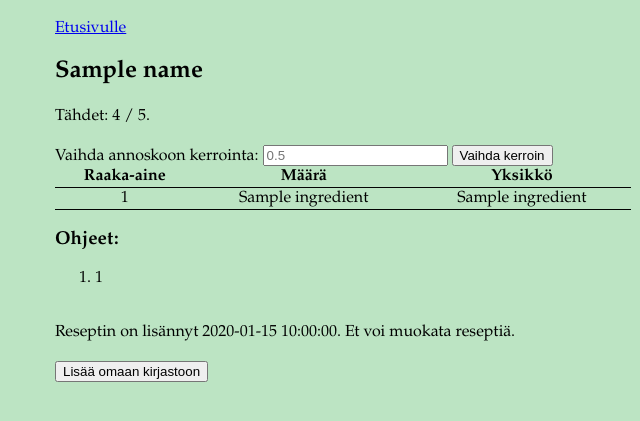
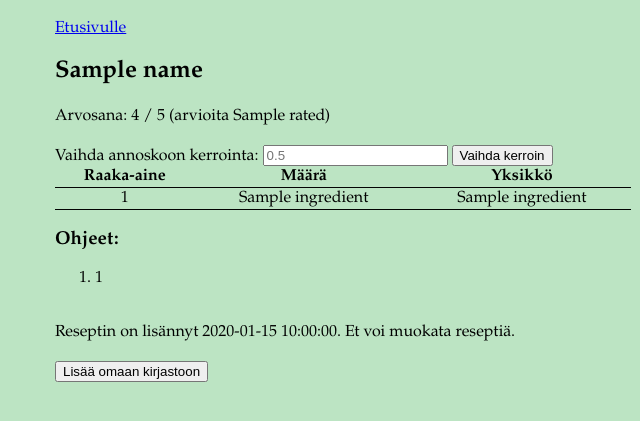
Before and after one commit to ruuskal/Reseptikirjasto, a Flask app: template templates/recipe.html in a window 1280 px wide. Shown: the top 421 px of the page, without its empty margins (225-865 px from the left). Run offline with Flask 2, Linux system fonts and the light colour scheme; the template is opened without the code that fills it: most values are stand-ins (such as "Sample title", 1, 10 or a date in 2020).

Commit message:
Added rated calculator

```diff
--- a/recipes.py
+++ b/recipes.py
@@ -13,6 +13,12 @@ def delete_note(id):
 def get_visible_amount(id):
     sql = """SELECT COUNT (DISTINCT id) FROM recipes
             WHERE added_by=:id OR public='true'"""
+    result = db.session.execute(sql, {"id":id})
+    return result.fetchone()[0]
+
+def get_rated_amount(id):
+    sql = """SELECT COUNT(user_id) FROM library
+            WHERE stars > 0 AND recipe_id=:id"""
     result = db.session.execute(sql, {"id":id})
     return result.fetchone()[0]
 
--- a/routes.py
+++ b/routes.py
@@ -284,6 +284,7 @@ def show_recipe(id):
     in_library = False
     library_id = None
     notes = None
+    rated = recipes.get_rated_amount(id)
     if user_id == recipes.get_user_id(id):
         allow = True
         is_own = True
@@ -311,7 +312,7 @@ def show_recipe(id):
         public = "yksityinen"
     return render_template("recipe.html", name=name, ingredients=ingredients, instructions=instructions, user_id=user_id , id=id,
                                         public_status=public, added_by=added_by, is_own=is_own, in_library=in_library, notes=notes,
-                                        stars=stars)
+                                        stars=stars, rated=rated)
 
 @app.route("/", methods=["GET"])
 def index():
--- a/templates/recipe.html
+++ b/templates/recipe.html
@@ -2,7 +2,7 @@
 {% block content %}
 <a href="/">Etusivulle</a>
 <br>
-<h2>{{ name }}</h2> Tähdet: {{ stars }} / 5.
+<h2>{{ name }}</h2> Arvosana: {{ stars }} / 5 (arvioita {{ rated }})
 <br>
 <br>
 <form action="/multiply/{{ id }}" method="post">
```
